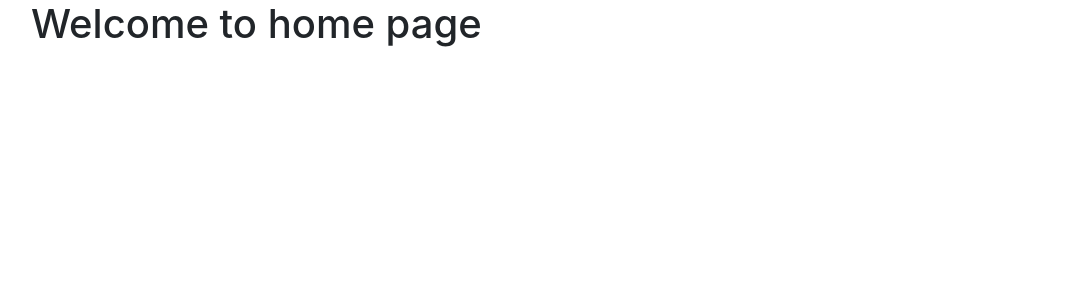
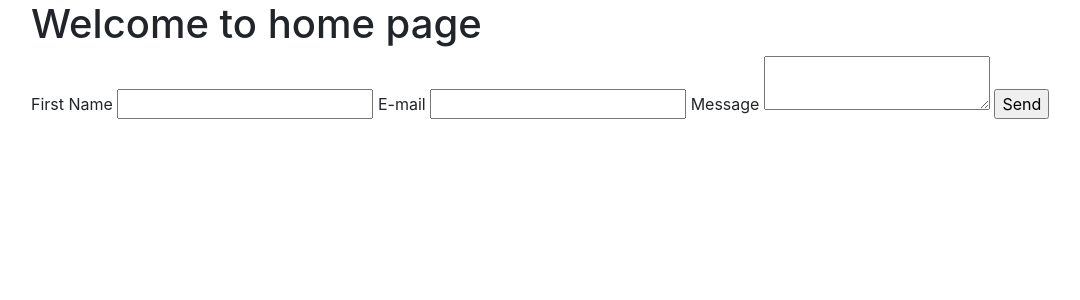
Before and after one commit to tejoyv/retailmanagement, a Flask app: page / in a window 1280 px wide. Shown: the top 300 px of the page, without its empty margins (54-1134 px from the left). Run offline with Flask 2, Linux system fonts and the light colour scheme; some libraries are stand-ins or nearby versions.

Commit message:
Email fix needed

```diff
--- a/application/forms.py
+++ b/application/forms.py
@@ -1,6 +1,6 @@
 from flask_wtf import FlaskForm
-from wtforms import StringField, PasswordField, SubmitField,IntegerField,TextField,SelectField
-from wtforms.validators import DataRequired, Length, ValidationError
+from wtforms import StringField, PasswordField, SubmitField,IntegerField,TextField,SelectField,TextAreaField
+from wtforms.validators import DataRequired, Length, ValidationError,Email
 from application.models import User,Customer
 
 class LoginForm(FlaskForm):
@@ -47,3 +47,10 @@ class RegisterationForm(FlaskForm):
             raise ValidationError("SSN Id should be not more than 9 digit numeric")
         if len(cust_age.data>3):
             raise ValidationError("Age should be not more than 3 digit numeric")
+
+class ContactForm(FlaskForm):
+	fullName = TextField('First Name',validators=[DataRequired()])
+	email = TextField('E-mail',validators=[DataRequired(), Email()])
+	subject = TextField('Subject',validators=[DataRequired()])
+	message = TextAreaField('Message',validators=[DataRequired()])
+	submit = SubmitField('Send')
--- a/application/routes.py
+++ b/application/routes.py
@@ -1,12 +1,20 @@
-from application import app, db, bcrypt
-from application.forms import LoginForm, RegisterationForm
+from application import app, db, bcrypt,mail
+from application.forms import LoginForm, RegisterationForm,ContactForm
 from application.models import User, Customer
 from flask import render_template, redirect, flash, url_for, session, request
+from flask_mail import Message
 
-
-@app.route("/")
+@app.route("/",methods=["POST","GET"])
 def home():
-	return render_template("home.html", title="Home", role=session.get('ROLE'))
+	msg=""
+	contactform = ContactForm()
+	if contactform.validate_on_submit():
+		msg = Message("Hello",sender="moodybanktcs@gmail.com",recipients=["tejoyv@gmail.com"])
+		mail.send(msg)
+		print("Successful")
+		return redirect("/")
+	else:
+		return render_template("home.html",title="Home",contactform=contactform,role=session.get('ROLE'))
 
 
 @app.route("/login", methods=['GET', 'POST'])
--- a/application/templates/home.html
+++ b/application/templates/home.html
@@ -1,4 +1,18 @@
 {% extends 'layout.html' %}
 {% block content %}
 <h1>Welcome to home page</h1>
+
+<!-- Dummy contactform for testing... -->
+<form action="" method="POST">
+	{{ contactform.hidden_tag() }}
+	{{ contactform.fullName.label }}
+	{{ contactform.fullName }}
+	{{ contactform.email.label }}
+    {{ contactform.email }}
+    {{ contactform.message.label }}
+	{{ contactform.message }}
+
+
+	{{ contactform.submit }}
+</form>
 {% endblock content %}
```
Also changed, not shown: application/__init__.py (+8 -0 lines), requirements.txt (+5 -53 lines), config.py (line endings or trailing spaces).
